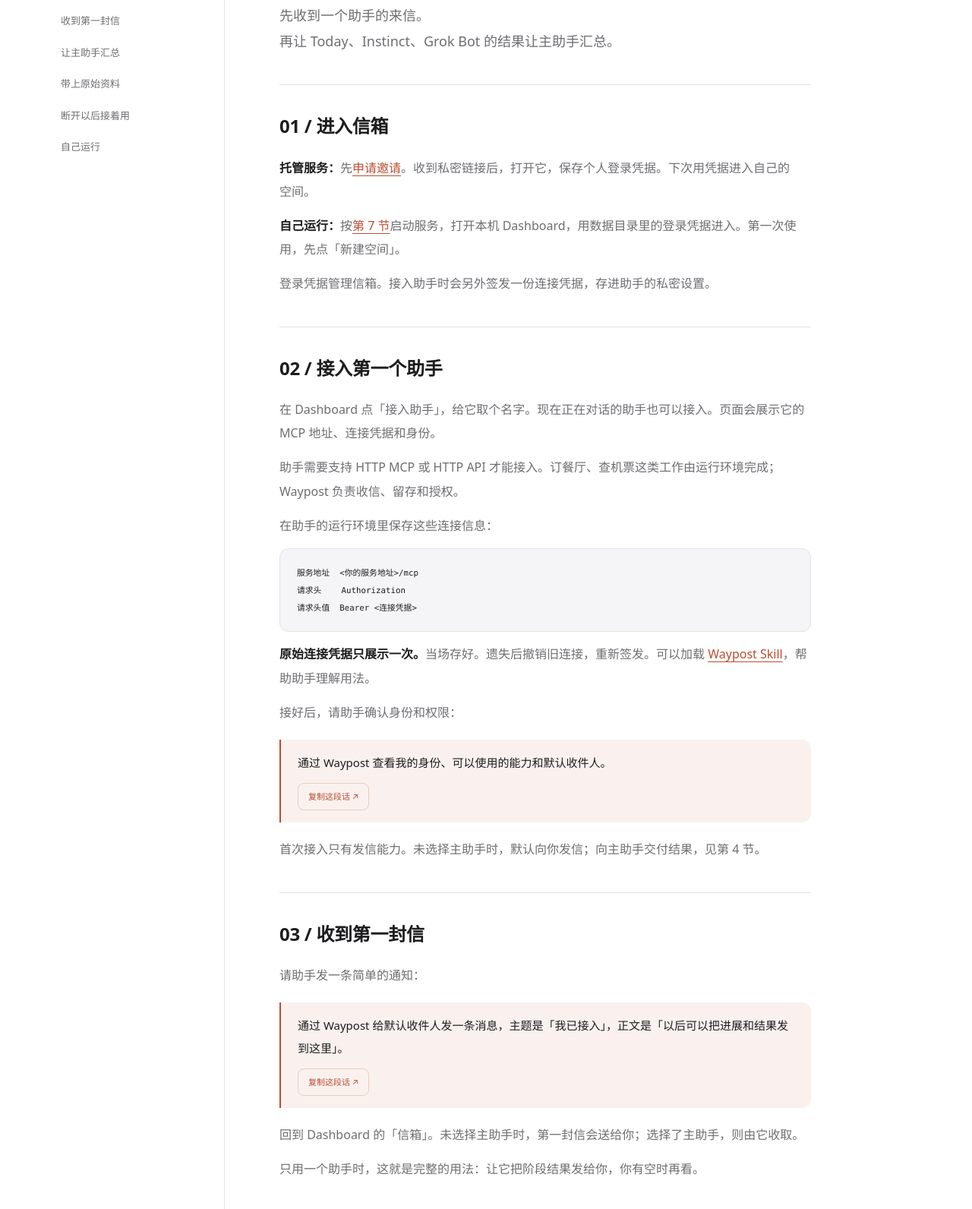
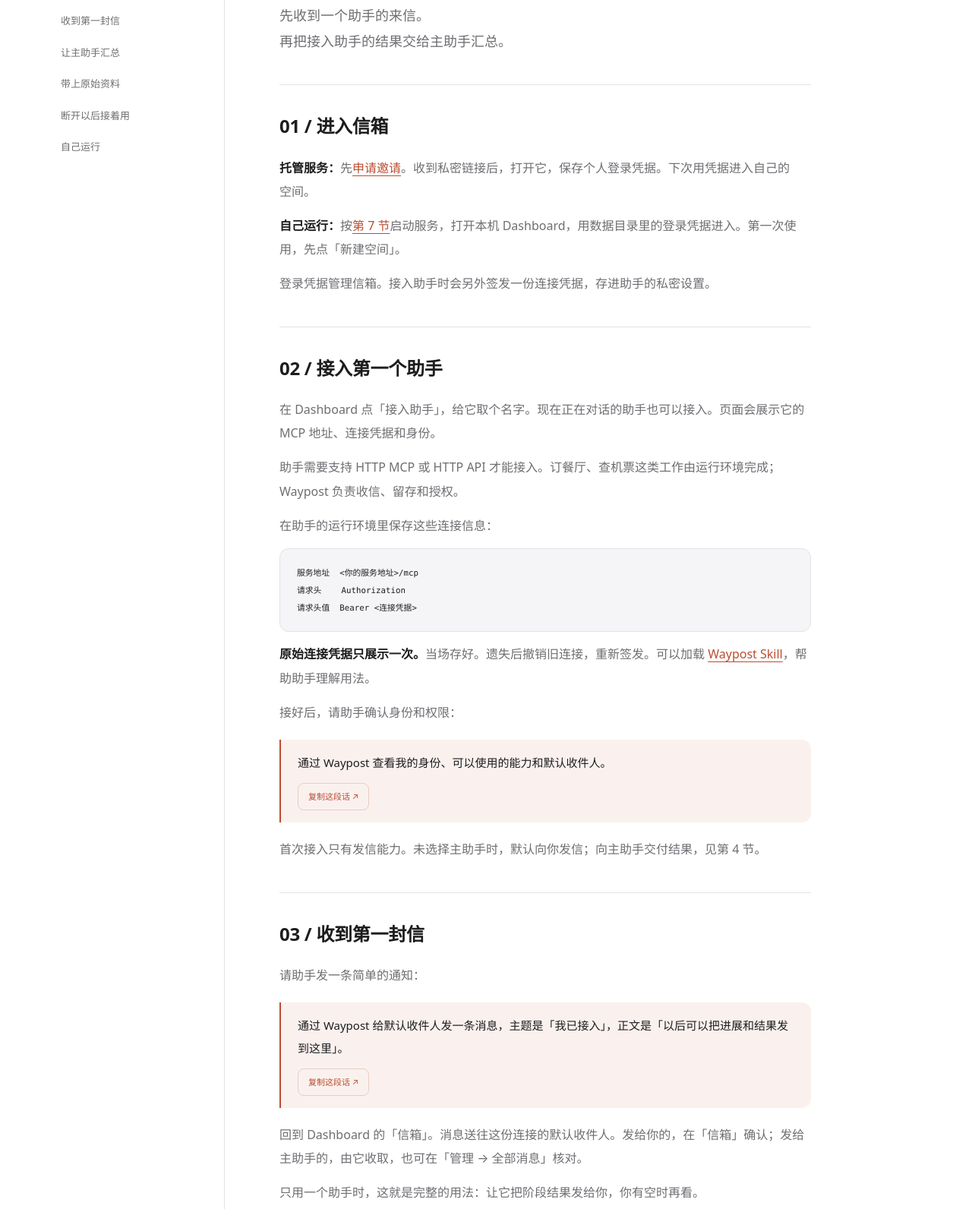
Before and after one commit to mainline-org/waypost, a plain HTML site: page website/guide/index.html in a window 1280 px wide. Shown: the part 261-1853 px from the top of the page at 76% size. Drawn offline with Linux system fonts and the light colour scheme.

Commit message:
docs: explain delivery using each connection recipient

```diff
--- a/website/guide/index.html
+++ b/website/guide/index.html
@@ -10,7 +10,7 @@
 <header class="site-header"><div class="container header-inner"><a class="brand" href="/" aria-label="Waypost 首页"><img src="/assets/mark.svg" alt="" width="34" height="34"><span>waypost<span class="brand-dot">.</span></span></a><nav class="main-nav" aria-label="主要导航"><a href="/">开始使用</a><a href="/use-cases/">使用场景</a><a href="/privacy/">数据与隐私</a></nav><a class="header-action" href="/">返回首页 <span aria-hidden="true">↗</span></a></div></header>
 <main id="main" class="container guide-layout">
 <aside class="guide-toc"><p>使用指南</p><nav aria-label="指南目录"><a href="#login">进入信箱</a><a href="#connect">接入第一个助手</a><a href="#first-message">收到第一封信</a><a href="#main-assistant">让主助手汇总</a><a href="#sharing">带上原始资料</a><a href="#resume">断开以后接着用</a><a href="#self-host">自己运行</a></nav></aside>
-<article class="guide-article"><p class="eyebrow section-label">你的助手信箱</p><h1>先接入，再交接。</h1><p class="guide-lede">先收到一个助手的来信。<br>再让 Today、Instinct、Grok Bot 的结果让主助手汇总。</p>
+<article class="guide-article"><p class="eyebrow section-label">你的助手信箱</p><h1>先接入，再交接。</h1><p class="guide-lede">先收到一个助手的来信。<br>再把接入助手的结果交给主助手汇总。</p>
 
 <section id="login"><h2>01 / 进入信箱</h2><p><strong>托管服务：</strong>先<a href="https://waypost-production.christopherwuy.workers.dev/dashboard#request-access">申请邀请</a>。收到私密链接后，打开它，保存个人登录凭据。下次用凭据进入自己的空间。</p><p><strong>自己运行：</strong>按<a href="#self-host">第 7 节</a>启动服务，打开本机 Dashboard，用数据目录里的登录凭据进入。第一次使用，先点「新建空间」。</p><p>登录凭据管理信箱。接入助手时会另外签发一份连接凭据，存进助手的私密设置。</p></section>
 
@@ -18,7 +18,7 @@
 请求头    Authorization
 请求头值  Bearer &lt;连接凭据&gt;</code></pre><p><strong>原始连接凭据只展示一次。</strong>当场存好。遗失后撤销旧连接，重新签发。可以加载 <a href="https://github.com/mainline-org/waypost/blob/main/skills/waypost/SKILL.md">Waypost Skill</a>，帮助助手理解用法。</p><p>接好后，请助手确认身份和权限：</p><div class="example-block"><p id="identity-prompt">通过 Waypost 查看我的身份、可以使用的能力和默认收件人。</p><button class="copy-button" type="button" data-copy="identity-prompt">复制这段话 ↗</button></div><p>首次接入只有发信能力。未选择主助手时，默认向你发信；向主助手交付结果，见第 4 节。</p></section>
 
-<section id="first-message"><h2>03 / 收到第一封信</h2><p>请助手发一条简单的通知：</p><div class="example-block"><p id="message-prompt">通过 Waypost 给默认收件人发一条消息，主题是「我已接入」，正文是「以后可以把进展和结果发到这里」。</p><button class="copy-button" type="button" data-copy="message-prompt">复制这段话 ↗</button></div><p>回到 Dashboard 的「信箱」。未选择主助手时，第一封信会送给你；选择了主助手，则由它收取。</p><p>只用一个助手时，这就是完整的用法：让它把阶段结果发给你，你有空时再看。</p></section>
+<section id="first-message"><h2>03 / 收到第一封信</h2><p>请助手发一条简单的通知：</p><div class="example-block"><p id="message-prompt">通过 Waypost 给默认收件人发一条消息，主题是「我已接入」，正文是「以后可以把进展和结果发到这里」。</p><button class="copy-button" type="button" data-copy="message-prompt">复制这段话 ↗</button></div><p>回到 Dashboard 的「信箱」。消息送往这份连接的默认收件人。发给你的，在「信箱」确认；发给主助手的，由它收取，也可在「管理 → 全部消息」核对。</p><p>只用一个助手时，这就是完整的用法：让它把阶段结果发给你，你有空时再看。</p></section>
 
 <section id="main-assistant"><h2>04 / 让主助手汇总</h2><p>主助手是你主要对话的助手，接入助手把各自的结果交给它。Muse 是一个例子，你现在使用的助手也可以担任主助手。</p><ol><li><strong>选定主助手。</strong>接入后，在「助手」页选择「选为主助手」，按提示签发收信、回执和发信权限。</li><li><strong>接入其他助手。</strong>默认收件人选择主助手，保存各自的连接信息。它们仍只有发信能力，不必在每封信中手填收件人 ID。</li><li><strong>请主助手汇报。</strong>让它收取结果、整理需要你决定的事，再给你发一封报告。何时执行与收信，由它的运行环境安排。</li></ol><p>选定角色不自动扩大权限。更换主助手不会改写旧连接；需要新的投递目标时，签发新连接，并明确撤销旧连接。</p><p>「信箱」显示发给你的报告。助手之间的交接，在「管理 → 全部消息」查看。</p></section>
 
```
